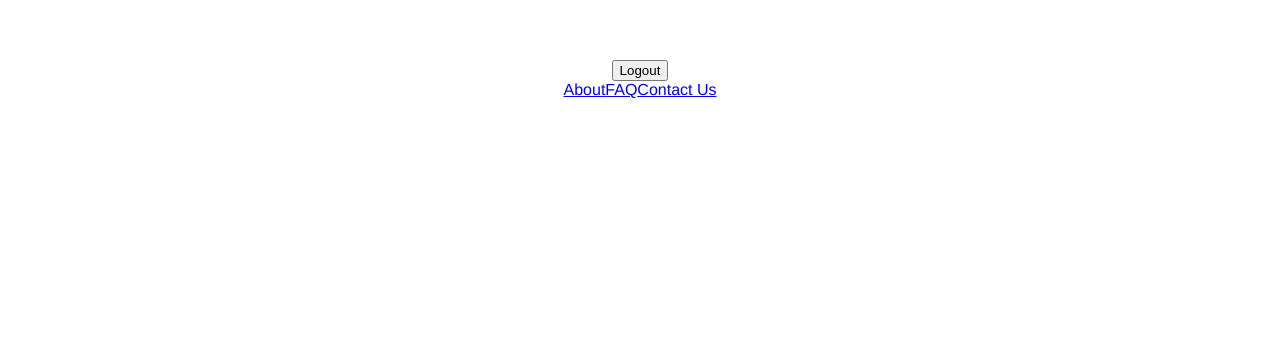
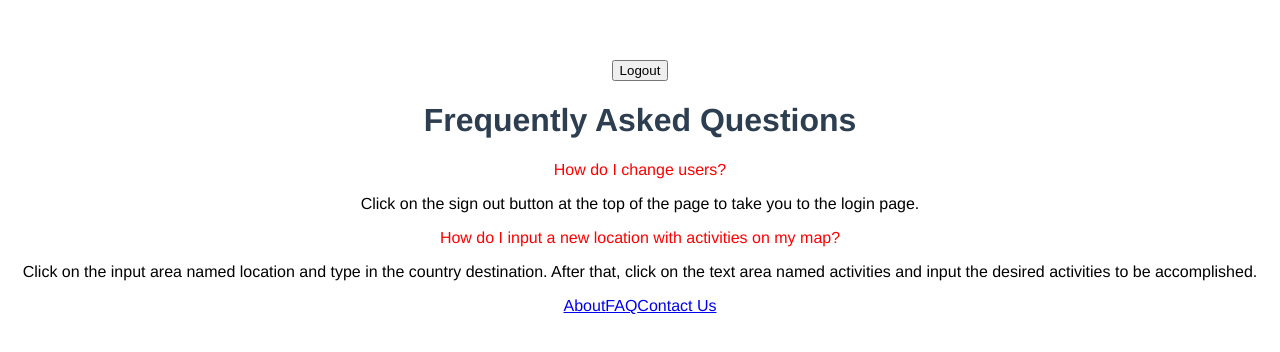
Before and after one commit to tclukies/bucketListApp, a Vue app in the folder intro-vue/: page /faq in a window 1280 px wide. Shown: the top 352 px of the page. Built offline with nearby package versions, Linux system fonts and the light colour scheme.

Commit message:
adding elements to the FAQ page

```diff
--- a/intro-vue/src/views/FAQ.vue
+++ b/intro-vue/src/views/FAQ.vue
@@ -2,14 +2,24 @@
 <div id='faq'>
     <router-view></router-view>
     <Header />
+      <h1>Frequently Asked Questions</h1>
+      <div >
+        <p class='faq-question'>How do I change users?</p>
+        <p class='faq-answer'>Click on the sign out button at the top of the page to take you to the login page.</p>
+      </div>
+      <div>
+        <p class='faq-question'>How do I input a new location with activities on my map?</p>
+        <p class='faq-answer'>Click on the input area named location and type in the country destination. After that, click on the text area named activities and input the desired activities to be accomplished.</p>
+      </div>
+      <div>
+        <p class='faq-question'></p>
+        <p class='faq-answer'></p>
+      </div>
     <Footer />
-
-
-    </div>
-
+</div>
 </template>
 
-<script>
+<script scoped>
 import Header from "@/components/Header";
 import Footer from "@/components/Footer";
 export default {
@@ -22,4 +32,12 @@ export default {
 </script>
 
 <style>
+  .faq-question{
+    color: red;
+  }
+
+  .faq-answer{
+    color: black;
+  }
+
 </style>
```
